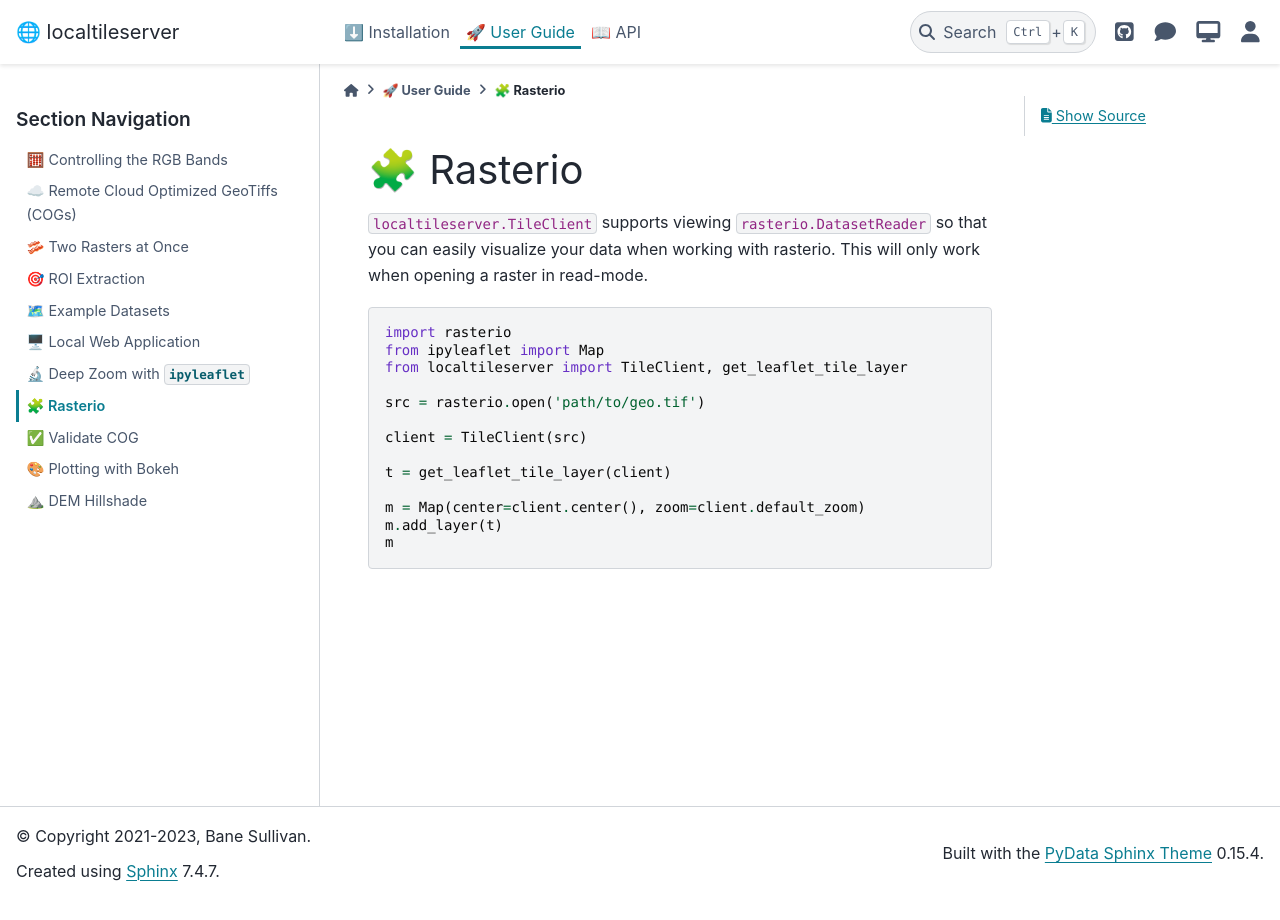
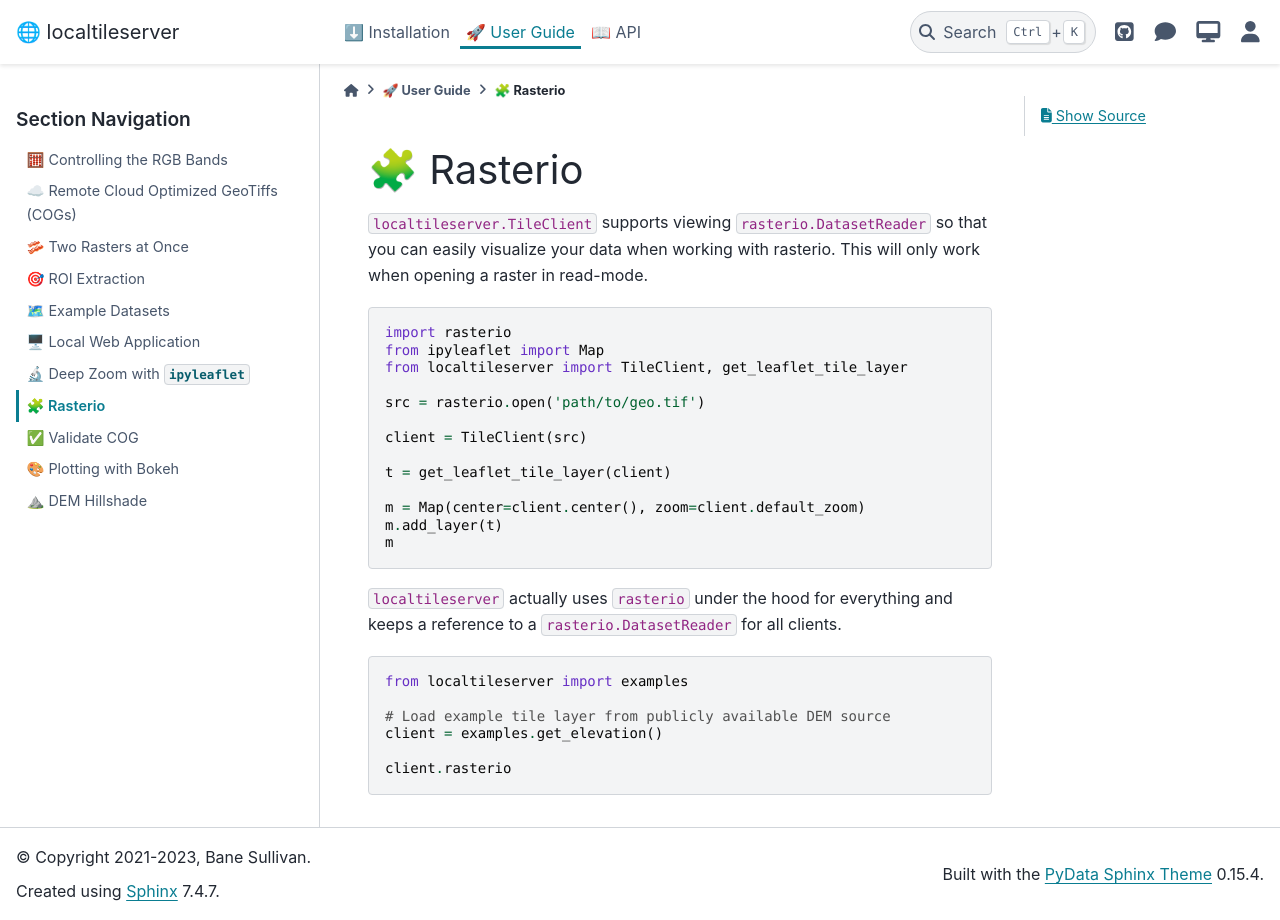
Before and after one commit to banesullivan/localtileserver, a Sphinx documentation site: the page built from doc/source/user-guide/rasterio.rst, in a window 1280 px wide. Built offline with Sphinx 7.4.7 and the PyData theme 0.15.4, drawn with Linux system fonts in a browser that asks for light colours; nearby versions of some CDN libraries; the version number could not be read and is left out.

Commit message:
Docs updates

```diff
--- a/doc/source/user-guide/hillshade.rst
+++ b/doc/source/user-guide/hillshade.rst
@@ -9,12 +9,9 @@
 make the data appear more 3-Dimensional.
 
 
-This example was adopted from `EarthPy <https://earthpy.readthedocs.io/en/latest/gallery_vignettes/plot_dem_hillshade.html>`_
-
-
 .. note::
 
-  This example requires ``rasterio`` to be installed.
+  This example was adopted from `EarthPy <https://earthpy.readthedocs.io/en/latest/gallery_vignettes/plot_dem_hillshade.html>`_
 
 
 .. code:: python
--- a/doc/source/user-guide/rasterio.rst
+++ b/doc/source/user-guide/rasterio.rst
@@ -21,3 +21,17 @@
     m = Map(center=client.center(), zoom=client.default_zoom)
     m.add_layer(t)
     m
+
+
+``localtileserver`` actually uses ``rasterio`` under the hood for everything
+and keeps a reference to a ``rasterio.DatasetReader`` for all clients.
+
+
+.. code-block:: python
+
+    from localtileserver import examples
+
+    # Load example tile layer from publicly available DEM source
+    client = examples.get_elevation()
+
+    client.rasterio
```
